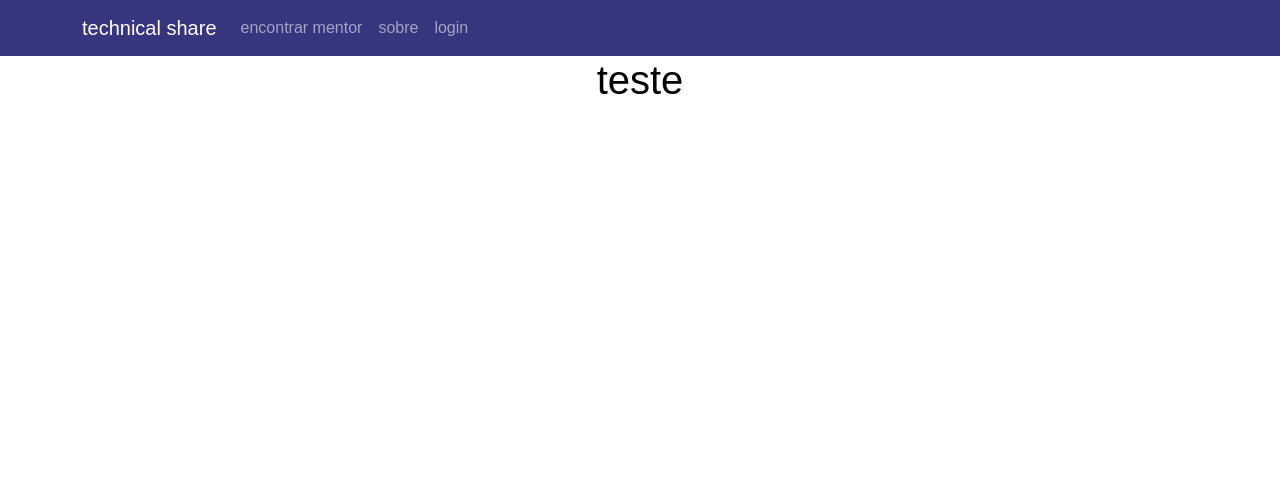
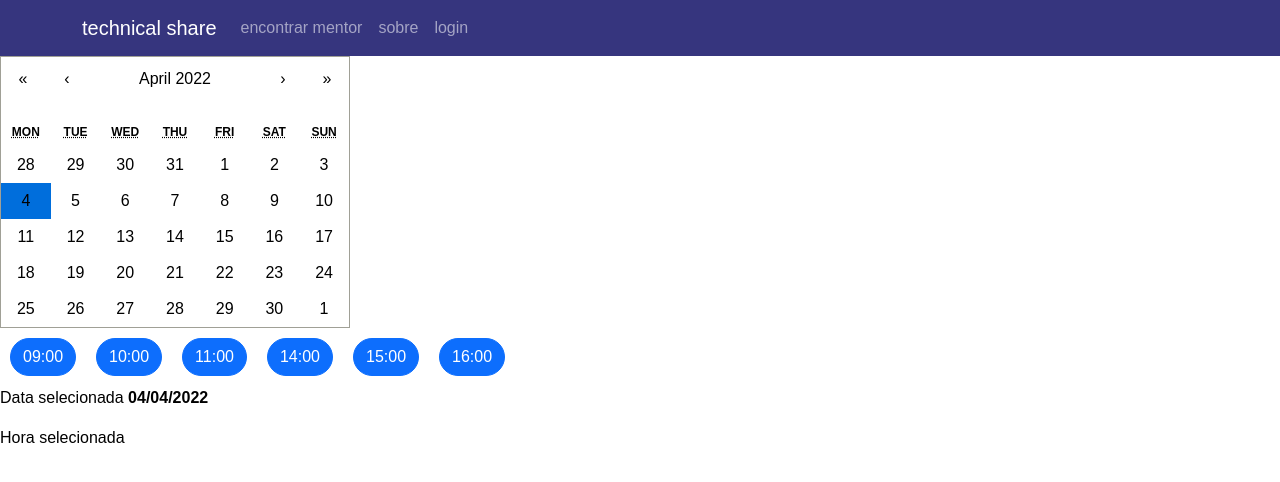
Before and after one commit to ThalesAbdon/Technical-Share, a React (Create React App) app in the folder front-end/: page /teste in a window 1280 px wide. Shown: the top 482 px of the page. Built offline with nearby package versions, Linux system fonts and the light colour scheme.

Commit message:
feat: added calendar and hour buttons to schedule

```diff
--- a/front-end/package.json
+++ b/front-end/package.json
@@ -11,6 +11,7 @@
     "@testing-library/user-event": "^13.5.0",
     "axios": "^0.26.1",
     "bootstrap": "^5.1.3",
+    "moment": "^2.29.2",
     "react": "^18.0.0",
     "react-bootstrap": "^2.2.2",
     "react-calendar": "^3.7.0",
--- a/front-end/src/App.js
+++ b/front-end/src/App.js
@@ -3,7 +3,7 @@ import * as ReactDOM from "react-dom";
 import { BrowserRouter, Routes, Route } from "react-router-dom";
 import Mentors from './views/findMentors';
 import Login from './components/Login';
-import MyVerticallyCenteredModal from './teste.js';
+import Teste from './teste.js';
 import './App.scss';
 
 import Navigation from './components/Navigation';
@@ -15,7 +15,7 @@ const App = () => {
       <Routes>
         <Route path="/buscar" element={<Mentors />}></Route>
         <Route path="/login" element={<Login />}></Route>
-        <Route path="/teste" element={<MyVerticallyCenteredModal />}></Route>
+        <Route path="/teste" element={<Teste />}></Route>
       </Routes>
     </BrowserRouter>
   );
--- a/front-end/src/Components/MentorsGrid.js
+++ b/front-end/src/Components/MentorsGrid.js
@@ -3,40 +3,13 @@ import './MentorsGrid.scss';
 import {Card, Button, Container, Row, Col, Modal} from 'react-bootstrap';
 import {Link} from 'react-router-dom';
 import api from '../services/api';
+import Calendar from 'react-calendar'
+import 'react-calendar/dist/Calendar.css';
+import moment from 'moment';
 
 export default function MentorsGrid() {
 
   const [profile, setProfile] = React.useState(false);
-
-  function MyVerticallyCenteredModal(props) {
-    return (
-      <Modal
-        {...props}
-        size="lg"
-        aria-labelledby="contained-modal-title-vcenter"
-        centered
-      >
-        <Modal.Header closeButton>
-          <Modal.Title id="contained-modal-title-vcenter">
-            {profile.name}
-          </Modal.Title>
-        </Modal.Header>
-        <Modal.Body>
-          <h4>Centered Modal</h4>
-          <p>
-            Cras mattis consectetur purus sit amet fermentum. Cras justo odio,
-            dapibus ac facilisis in, egestas eget quam. Morbi leo risus, porta ac
-            consectetur ac, vestibulum at eros.
-          </p>
-          <p>{profile._id}</p>
-        </Modal.Body>
-        <Modal.Footer>
-          <Button onClick={props.onHide}>Close</Button>
-        </Modal.Footer>
-      </Modal>
-    );
-  }
-
   const [modalShow, setModalShow] = React.useState(false);
 
   const [perfis, setPerfis] = useState([]);
@@ -50,20 +23,27 @@ export default function MentorsGrid() {
       });
   }, []);
 
-  function modalProfile(obj){
-    setProfile(obj)
-    setModalShow(true)
+  const [dateState, setDateState] = useState(new Date())
+  const changeDate = (e) => {
+    setDateState(e)
   }
 
-  const mentores =
-    perfis.map(mentor => (
+  const [hour, setHour] = React.useState(false);
+
+  function hourClick(h){
+    setHour(h)
+  }
+
+  const data = moment(dateState).format('DD/MM/YYYY');
+
+  const mentors = perfis.map(mentor => (
     <Col xs={12} md={6} className="pb-3">
     <div className="mb-3">
     <Card>
     <Card.Body>
     <img src={mentor.avatar}/>
     <h6>{mentor.name}</h6>
-    <h6>{mentor.work} | {mentor.seniority}</h6>
+    <h6>{mentor.work} {mentor.seniority}</h6>
     <div className="d-flex justify-content-end">
     </div>
     <Card.Text className="mt-5 pt-3">{mentor.bio}</Card.Text>
@@ -100,10 +80,90 @@ export default function MentorsGrid() {
     </Col>
 ));
 
+  function MyVerticallyCenteredModal(props) {
+    return (
+      <Modal
+        {...props}
+        size="lg"
+        aria-labelledby="contained-modal-title-vcenter"
+        centered
+      >
+        <Modal.Header closeButton>
+        </Modal.Header>
+        <Modal.Body>
+          <Container className="d-flex align-items-center justify-content-center center">
+          <Row className="d-flex justify-content-center center">
+          <Col xs={12} md={6} className="pb-3">
+            <div className="mb-3">
+            <Card>
+              <Card.Body>
+                <img src={profile.avatar}/>
+                <h6>{profile.name}</h6>
+                <h6>{profile.work} {profile.seniority}</h6>
+                <div className="d-flex justify-content-end">
+                </div>
+                <Card.Text className="mt-5 pt-3">{profile.bio}</Card.Text>
+                <div className="skills">
+                  <h6><b>Hard Skills</b></h6>
+                    <ul>
+                        <li className="skills-item">UX Designer</li>
+                        <li className="skills-item">Back-end Java</li>
+                        <li className="skills-item">Front-end Angular</li>
+                    </ul>
+                    <h6><b>Soft Skills</b></h6>
+                    <ul>
+                        <li className="skills-item">Proativo</li>
+                        <li className="skills-item">Gosta de ensinar</li>
+                        <li className="skills-item">Comunicativo</li>
+                    </ul>
+                </div>
+              </Card.Body>
+            </Card>
+            </div>
+          </Col>
+          <Col xs={12} md={6} className="pb-3 justify-content-center">
+            <div className="mb-3">
+            <Card>
+              <Card.Body>
+                <center>
+              <Calendar
+                value={dateState}
+                onChange={changeDate}
+
+                />
+
+              <div>
+                <Button className="btn-horas" onClick={() => hourClick("08:30")}>08:30</Button>
+                <Button className="btn-horas" onClick={() => hourClick("09:00")}>09:00</Button>
+                <Button className="btn-horas" onClick={() => hourClick("10:00")}>10:00</Button>
+                <Button className="btn-horas" onClick={() => hourClick("11:00")}>11:00</Button>
+                <Button className="btn-horas" onClick={() => hourClick("14:00")}>14:00</Button>
+                <Button className="btn-horas" onClick={() => hourClick("15:00")}>15:00</Button>
+                <Button className="btn-horas" onClick={() => hourClick("16:00")}>16:00</Button>
+                <Button className="btn-horas" onClick={() => hourClick("17:00")}>17:00</Button>
+                <Button className="agendar mt-2">Agendar dia {data} às {hour}</Button>
+              </div>
+              </center>
+              </Card.Body>
+            </Card>
+            </div>
+          </Col>
+          </Row>
+          </Container>
+        </Modal.Body>
+      </Modal>
+    );
+  }
+
+  function modalProfile(obj){
+    setProfile(obj)
+    setModalShow(true)
+  }
+
   return (
     <Container className="px-5 py-3">
         <Row className="d-flex align-items-center justify-content-center pt-3">
-            {mentores}
+            {mentors}
 
         </Row>
     </Container>
--- a/front-end/src/Components/MentorsGrid.scss
+++ b/front-end/src/Components/MentorsGrid.scss
@@ -76,7 +76,7 @@ img {
 }
 
 ul,li {
-    padding:unset;
+    padding:unset !important;
     list-style-type: none;
 }
 
@@ -89,3 +89,15 @@ ul,li {
     border:unset !important;
     border-radius: 50px !important;
 }
+
+.btn-horas {
+    margin:5px 2px 0px 0px;
+}
+
+.agendar {
+    width: 100%;
+}
+
+.box-horas {
+    padding:0px 10px;
+}
--- a/front-end/src/teste.js
+++ b/front-end/src/teste.js
@@ -1,7 +1,42 @@
-import React from "react";
+import React, {useState} from 'react'
+import Calendar from 'react-calendar'
+import 'react-calendar/dist/Calendar.css';
+import {Button} from 'react-bootstrap';
+import moment from 'moment';
+import './teste.scss';
 
-const Teste = () => (
-  <h1>teste</h1>
-);
+export default function Teste() {
 
-export default Teste;
+  const [dateState, setDateState] = useState(new Date())
+  const changeDate = (e) => {
+    setDateState(e)
+  }
+
+  const [hour, setHour] = React.useState(false);
+
+  function hourClick(h){
+    setHour(h)
+  }
+
+  const data = moment(dateState).format('DD/MM/YYYY');
+
+  return (
+    <>
+      <Calendar
+      value={dateState}
+      onChange={changeDate}
+      />
+
+    <div>
+      <Button className="teste" onClick={() => hourClick("09:00")}>09:00</Button>
+      <Button className="teste" onClick={() => hourClick("10:00")}>10:00</Button>
+      <Button className="teste" onClick={() => hourClick("11:00")}>11:00</Button>
+      <Button className="teste" onClick={() => hourClick("14:00")}>14:00</Button>
+      <Button className="teste" onClick={() => hourClick("15:00")}>15:00</Button>
+      <Button className="teste" onClick={() => hourClick("16:00")}>16:00</Button>
+    </div>
+    <p>Data selecionada <b>{data}</b></p>
+    <p>Hora selecionada <b>{hour}</b></p>
+    </>
+  )
+}
--- /dev/null
+++ b/front-end/src/teste.scss
@@ -0,0 +1,3 @@
+.teste {
+    margin:10px;
+}
```
Also changed, not shown: 1 other file (tests, documents, lock files or other folders).
